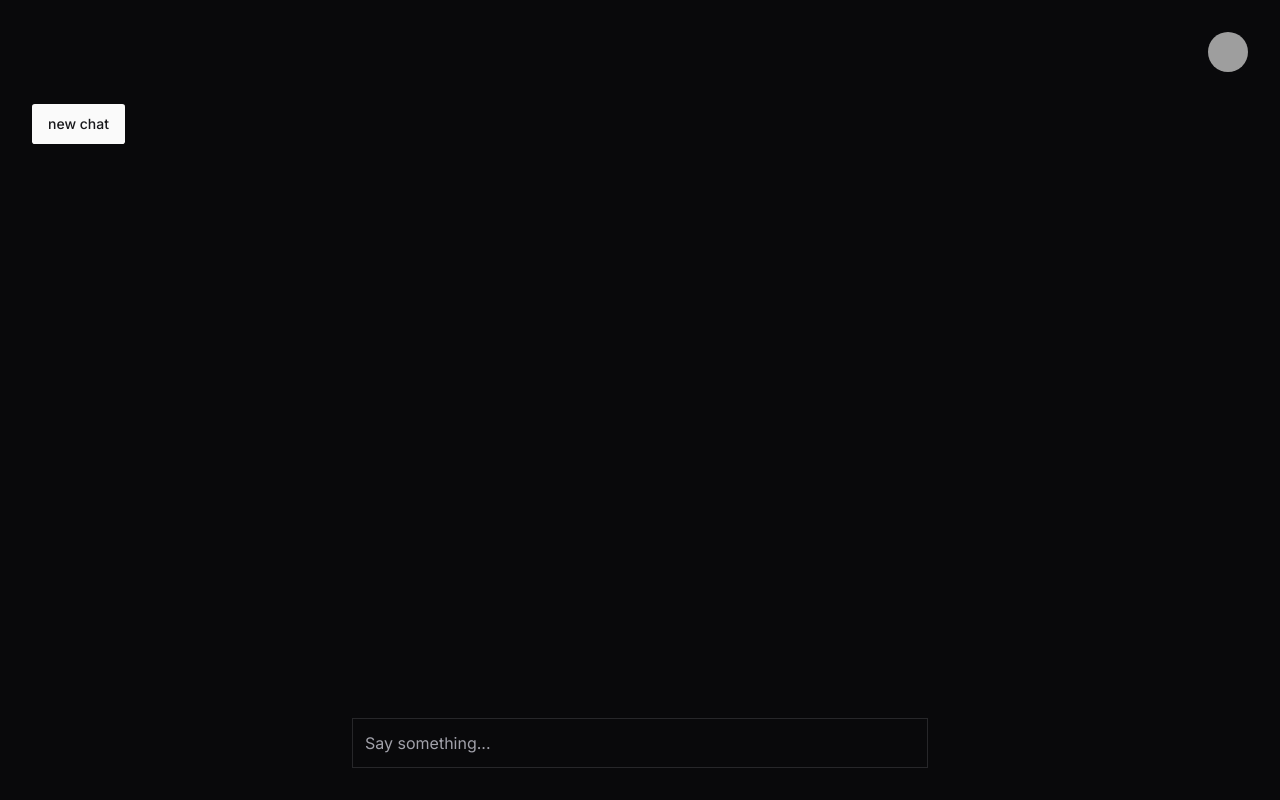
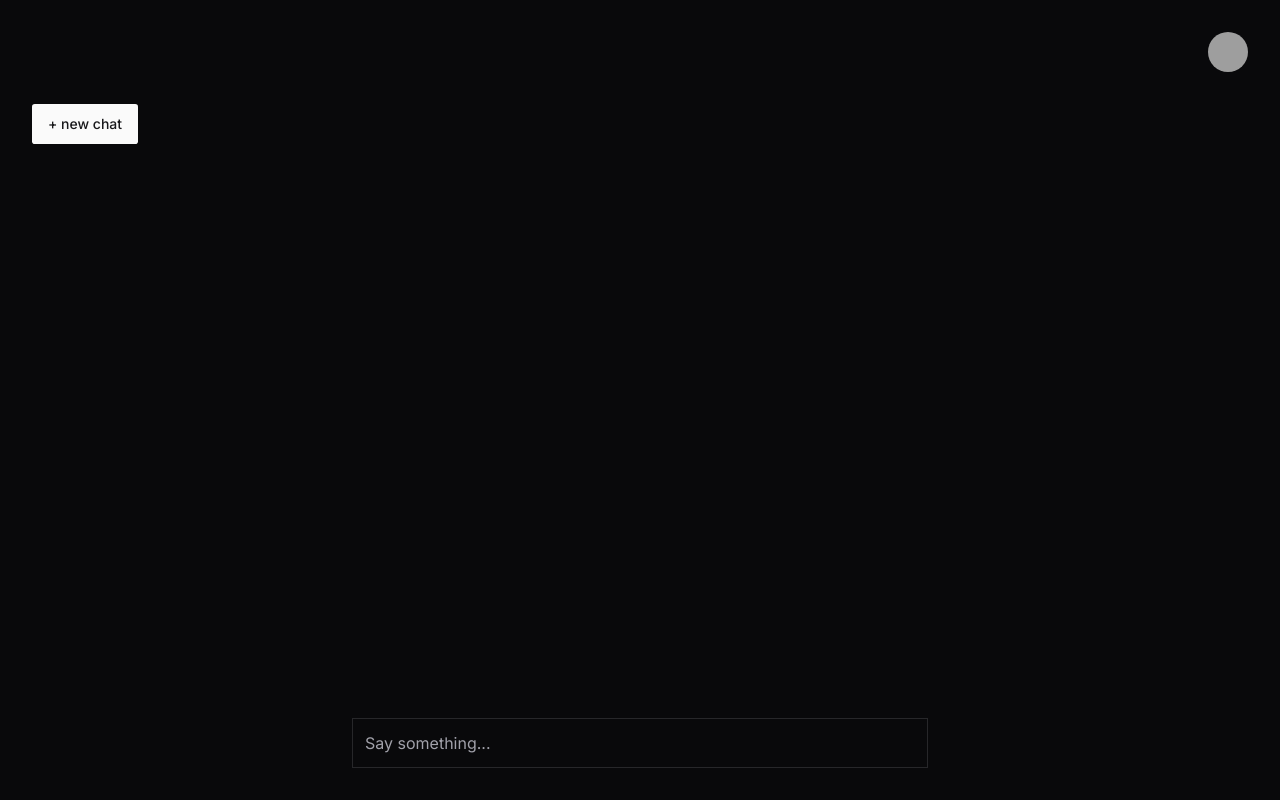
Before and after one commit to rutu1717/Mockminds_Test, a Next.js app: page / in a window 1280 px wide. Built offline with nearby package versions, Linux system fonts and the light colour scheme; no server answers; sample sign-in values are in the browser's storage; grey boxes are pictures that could not be loaded.

Commit message:
small-change

```diff
--- a/components/Chatbox.tsx
+++ b/components/Chatbox.tsx
@@ -27,9 +27,10 @@ export default function Chat() {
   };
   useEffect(newChat,[]);
   return (
+    <>
+    <Button className="ml-8 absolute" onClick={newChat}>+ new chat</Button>
     <div className="flex-grow overflow-y-auto custom-scrollbar h-[calc(100vh-200px)]">
-      <Button className="ml-8" onClick={newChat}>new chat</Button>
-    <div className=" mx-auto w-full max-w-xl pb-24 flex flex-col text-white">
+    <div className="mx-auto w-full max-w-xl pb-24 flex flex-col text-white">
       <div>
         {messages.length > 0
           ? messages.map((m) => (
@@ -66,5 +67,6 @@ export default function Chat() {
       </form>
     </div>
     </div>
+    </>
   );
 }
```
